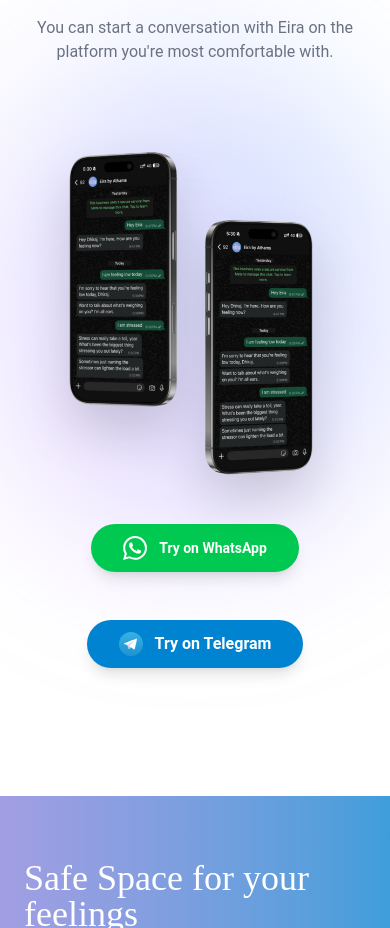
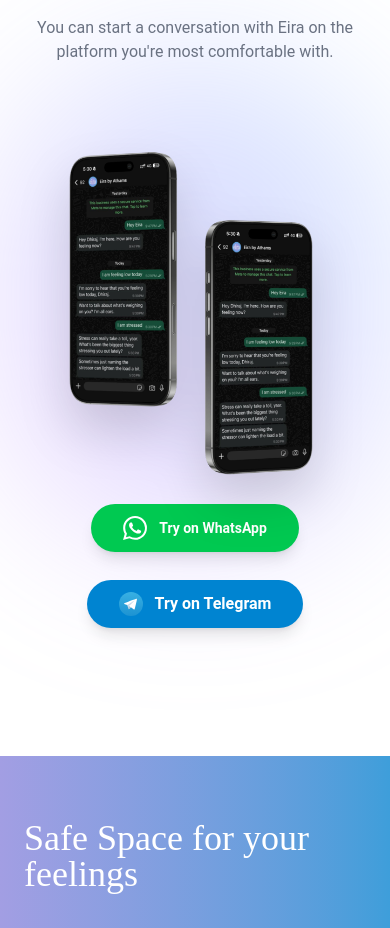
Before and after one commit to PrathamPaleriya/eira_web_v1.beta, a React (Vite) app: page / in a window 390 px wide. Shown: the part 5768-6696 px from the top of the page. Built offline with nearby package versions, Linux system fonts and the light colour scheme; a web font is replaced by a local one.

Commit message:
feat: Add CTA section component with WhatsApp and Telegram integration.

```diff
--- a/src/components/CTASection.jsx
+++ b/src/components/CTASection.jsx
@@ -25,7 +25,7 @@ const CTASection = () => {
                     </p>
                 </motion.div>
 
-                <div className="flex flex-col md:flex-row items-center justify-center gap-12 md:gap-24 w-full">
+                <div className="flex flex-col md:flex-row items-center justify-center gap-7 md:gap-24 w-full">
 
                     {/* WhatsApp Button - Left (Desktop) / Second (Mobile) */}
                     <motion.div
```
